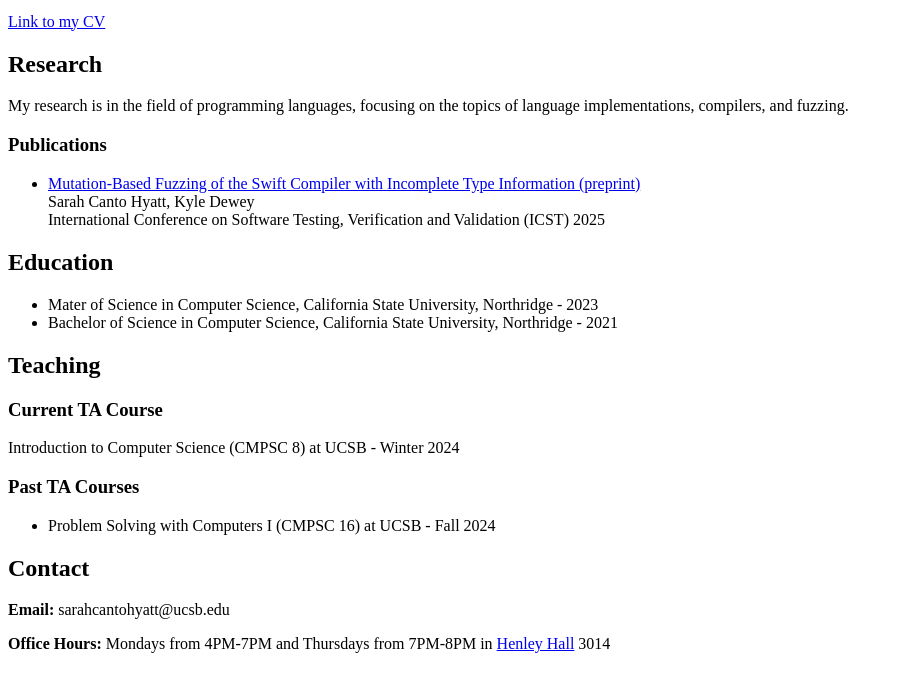
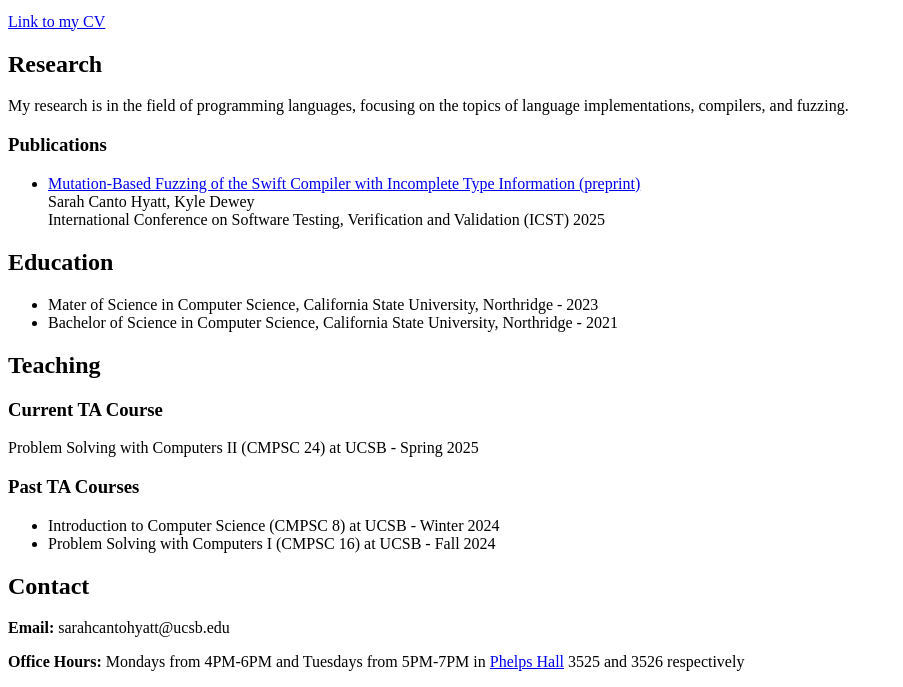
Before and after one commit to sarahcantohyatt/sarahcantohyatt.github.io, a plain HTML site: page index.html in a window 1280 px wide. Shown: the part 253-940 px from the top of the page, without its empty margins (0-903 px from the left). Drawn offline with Linux system fonts and the light colour scheme.

Commit message:
update TA

```diff
--- a/index.html
+++ b/index.html
@@ -24,13 +24,14 @@
         </ul>
         <h2>Teaching</h2>
         <h3>Current TA Course</h3>
-        <p>Introduction to Computer Science (CMPSC 8) at UCSB - Winter 2024</p>
+        <p>Problem Solving with Computers II (CMPSC 24) at UCSB - Spring 2025</p>
         <h3>Past TA Courses</h3>
         <ul>
+            <li>Introduction to Computer Science (CMPSC 8) at UCSB - Winter 2024</li>
             <li>Problem Solving with Computers I (CMPSC 16) at UCSB - Fall 2024</li>
         </ul>
         <h2>Contact</h2>
         <p><b>Email:</b> sarahcantohyatt@ucsb.edu</p>
-        <p><b>Office Hours:</b> Mondays from 4PM-7PM and Thursdays from 7PM-8PM in <a href="https://iee.ucsb.edu/henley-hall">Henley Hall</a> 3014</p>
+        <p><b>Office Hours:</b> Mondays from 4PM-6PM and Tuesdays from 5PM-7PM in <a href="https://classrooms.ucsb.edu/classroom-inventory/phelp">Phelps Hall</a> 3525 and 3526 respectively</p>
     </body>
 </html>
```
